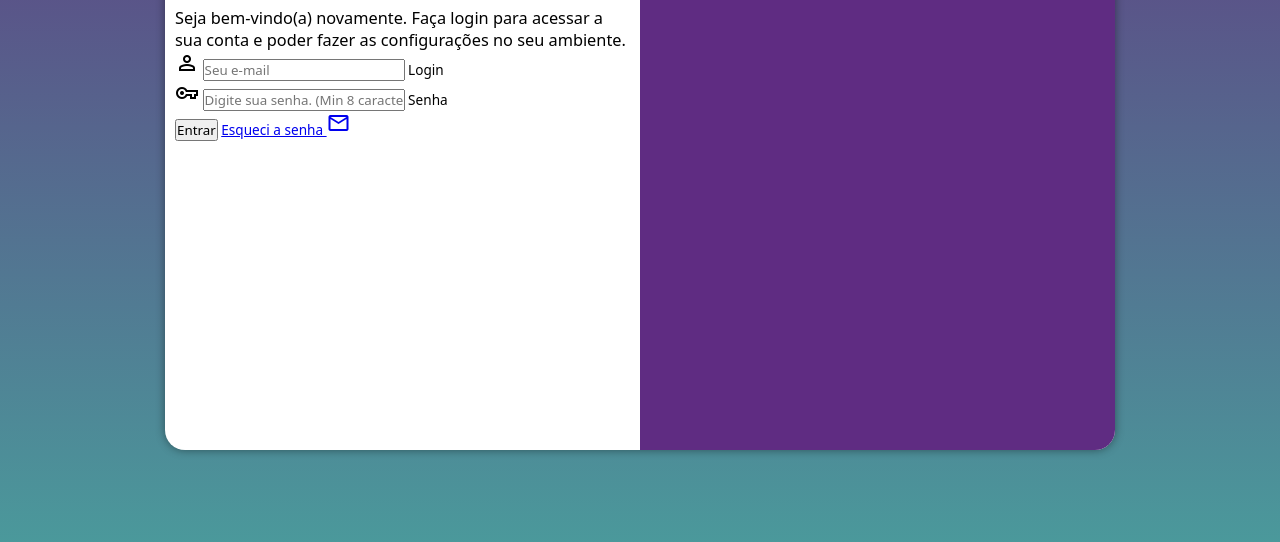
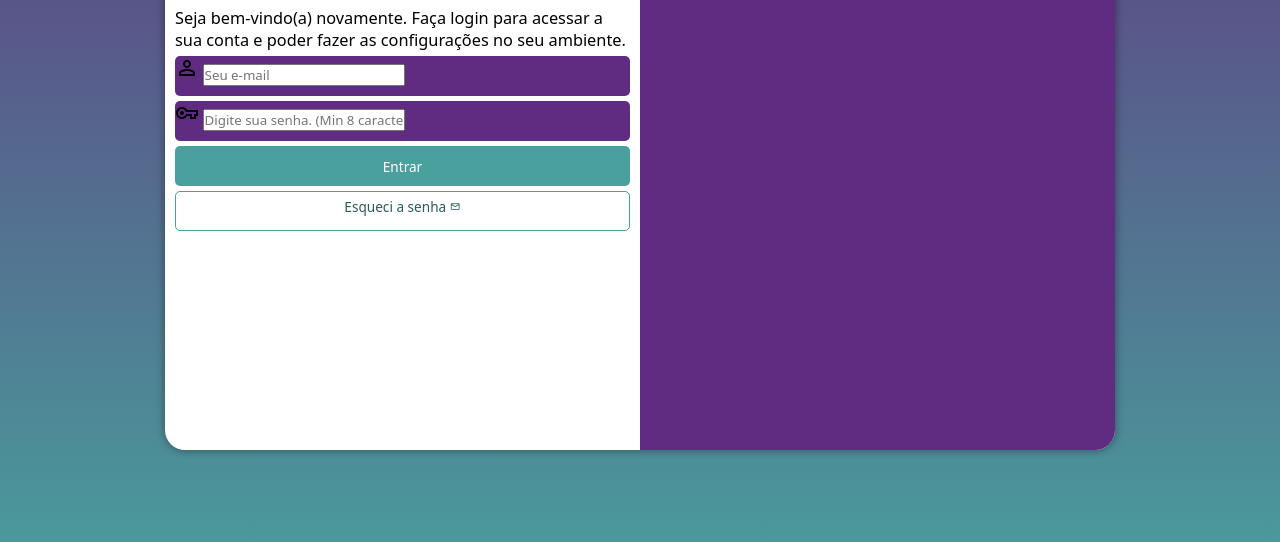
Before and after one commit to EduSanOne/projeto-login, a plain HTML site: page index.html in a window 1280 px wide. Shown: the part 200-742 px from the top of the page. Drawn offline with nearby package versions, Linux system fonts and the light colour scheme.

Commit message:
Formatacao do form

```diff
--- a/estilos/style.css
+++ b/estilos/style.css
@@ -64,3 +64,57 @@ div#formulario > h1 {
 div#formulario > p {
     font-size: 0.8em;
 }
+
+div.campo > label {
+    display: none;
+}
+
+form > div.campo {
+    background-color: #5f2c82;
+    width: 100%;
+    display: block;
+    height: 40px;
+    border-radius: 5px;
+    margin: 5px 0;
+}
+
+form > input[type=submit] {
+    display: block;
+    font-size: 1em;
+    width: 100%;
+    height: 40px;
+    background-color: #49a09d;
+    color: white;
+    border: none;
+    border-radius: 5px;
+    cursor: pointer;
+}
+
+form > input[type=submit]:hover {
+    background-color: #295e5c;
+}
+
+form > a.botao {
+    display: block;
+    text-align: center;
+    font-size: 1em;
+    padding-top: 5px;
+    margin-top: 5px;
+    width: 100%;
+    height: 40px;
+    background-color: white;
+    color: #295e5c;
+    border: 1px solid #49a09d;
+    border-radius: 5px;
+    text-decoration: none;
+}
+
+form > a.botao:hover {
+    background-color: #295e5c;
+    color: white;
+}
+
+
+form > a.botao > span {
+    font-size: 0.8em;
+}
--- a/index.html
+++ b/index.html
@@ -28,7 +28,7 @@
                         <label for="isenha">Senha</label>
                     </div>
                     <input type="submit" value="Entrar">
-                    <a href="esqueci.html">Esqueci a senha <span class="material-symbols-outlined">mail</span></a>
+                    <a href="esqueci.html" class="botao">Esqueci a senha <span class="material-symbols-outlined">mail</span></a>
                 </form>
             </div>
         </section>
```
